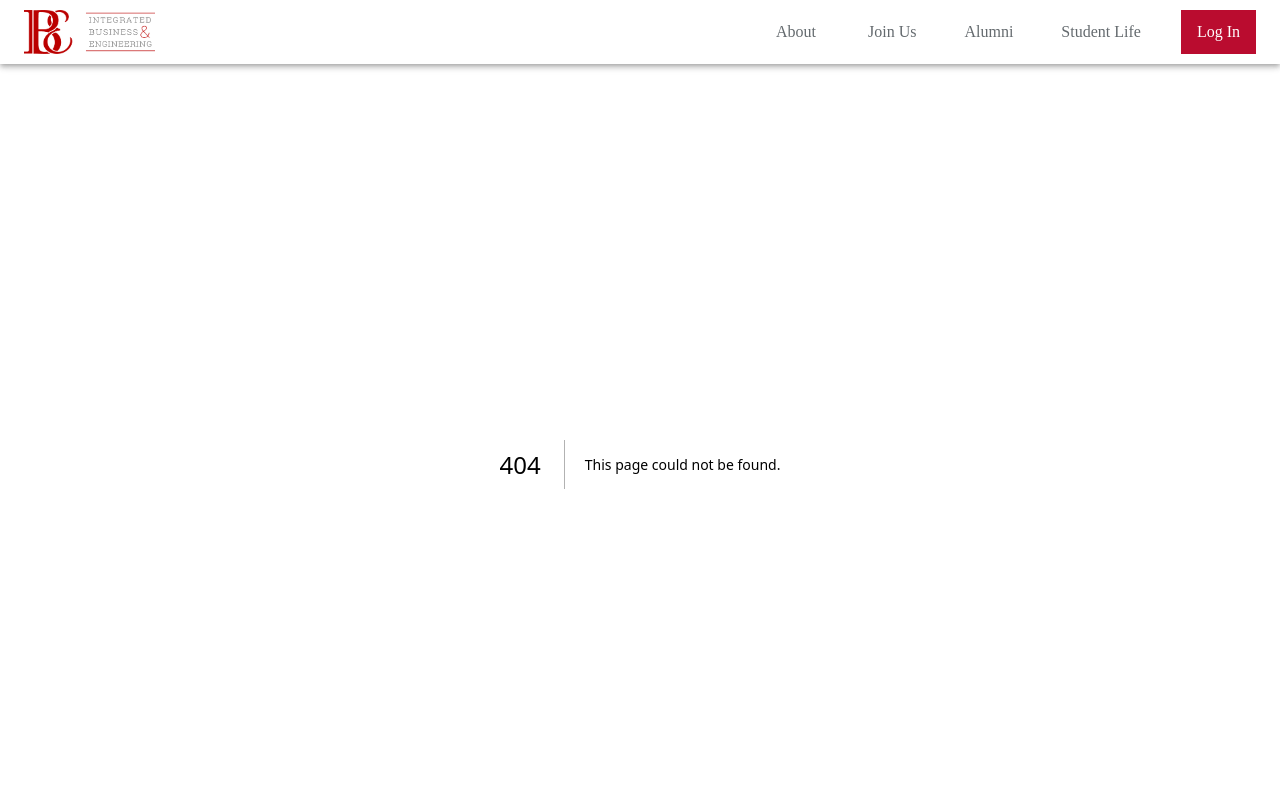
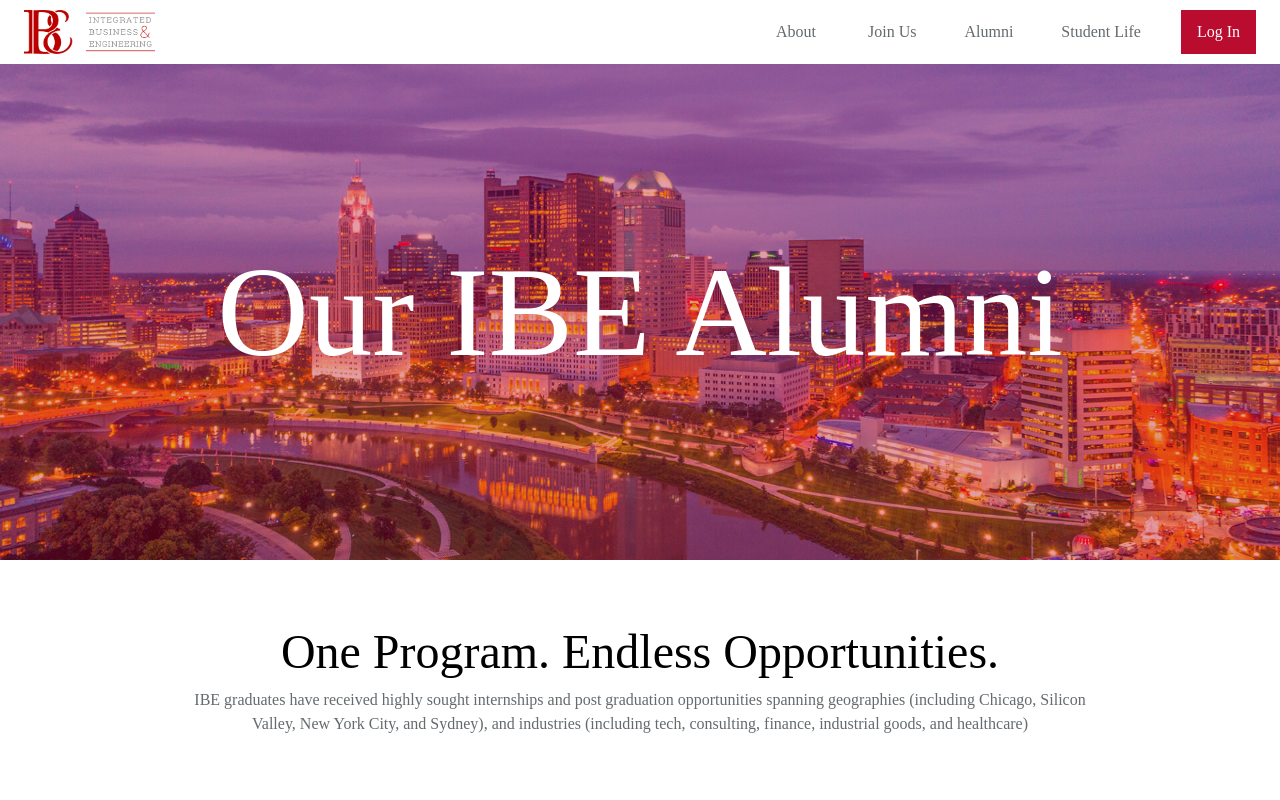
Before and after one commit to ibe-osu/ibe, a Next.js app: page /alumni in a window 1280 px wide. Before the commit this address had no page. Shown: the top 800 px of the page. Built offline with nearby package versions, Linux system fonts and the light colour scheme; a web font is replaced by a local one; what @mui/material-nextjs would draw is missing.

Commit message:
ALUMNI - hero section and text above company scroll

```diff
--- /dev/null
+++ b/src/app/alumni/page.tsx
@@ -0,0 +1,11 @@
+import Companies from "@/components/alumni/Companies";
+import OurIBEAlumni from "@/components/alumni/OurIBEAlumni";
+
+export default function About() {
+  return (
+    <>
+      <OurIBEAlumni />
+      <Companies />
+    </>
+  );
+}
--- /dev/null
+++ b/src/components/alumni/Companies.tsx
@@ -0,0 +1,25 @@
+import { Box, Typography } from "@mui/material";
+
+export default function Companies() {
+  return (
+    <>
+      <Box
+        sx={{
+          textAlign: "center",
+          px: { xs: "1rem", sm: "4rem", md: "8rem", lg: "12rem" },
+          py: { xs: "2rem", md: "4rem" },
+        }}
+      >
+        <Typography variant="h3" sx={{ mb: "0.5rem" }}>
+          One Program. Endless Opportunities.
+        </Typography>
+        <Typography variant="body1" sx={{ color: "text.secondary" }}>
+          IBE graduates have received highly sought internships and post
+          graduation opportunities spanning geographies (including Chicago,
+          Silicon Valley, New York City, and Sydney), and industries (including
+          tech, consulting, finance, industrial goods, and healthcare)
+        </Typography>
+      </Box>
+    </>
+  );
+}
--- /dev/null
+++ b/src/components/alumni/OurIBEAlumni.tsx
@@ -0,0 +1,64 @@
+import theme from "@/theme/theme";
+import { alpha, Box, Typography } from "@mui/material";
+import Image from "next/image";
+
+export default function AboutUs() {
+  return (
+    <Box
+      sx={{
+        position: "relative",
+        display: "flex",
+        justifyContent: "center",
+        alignItems: "center",
+        height: "calc(70vh - 64px)", // Adjust for header height
+        overflow: "hidden",
+      }}
+    >
+      <Image
+        src="/alumni.jpg"
+        alt="Alumni"
+        width={1920}
+        height={540}
+        style={{
+          objectFit: "cover",
+          objectPosition: "top",
+          pointerEvents: "none",
+          width: "100%",
+          height: "100%",
+        }}
+      />
+      <Box
+        sx={{
+          position: "absolute",
+          top: 0,
+          left: 0,
+          width: "100%",
+          height: "100%",
+          backgroundColor: alpha(theme.palette.primary.main, 0.4), // Red shade with transparency
+        }}
+      />
+      <Box
+        sx={{
+          position: "absolute",
+          display: "flex",
+          flexDirection: "column",
+          justifyContent: "center",
+          alignItems: "center",
+          width: "100%",
+          height: "100%",
+        }}
+      >
+        <Typography
+          variant="h1"
+          sx={{
+            color: "secondary.main",
+            textAlign: "center",
+            // marginBottom: 2, // Add spacing between elements
+          }}
+        >
+          Our IBE Alumni
+        </Typography>
+      </Box>
+    </Box>
+  );
+}
```
Also changed, not shown: public/alumni.jpg (added).
